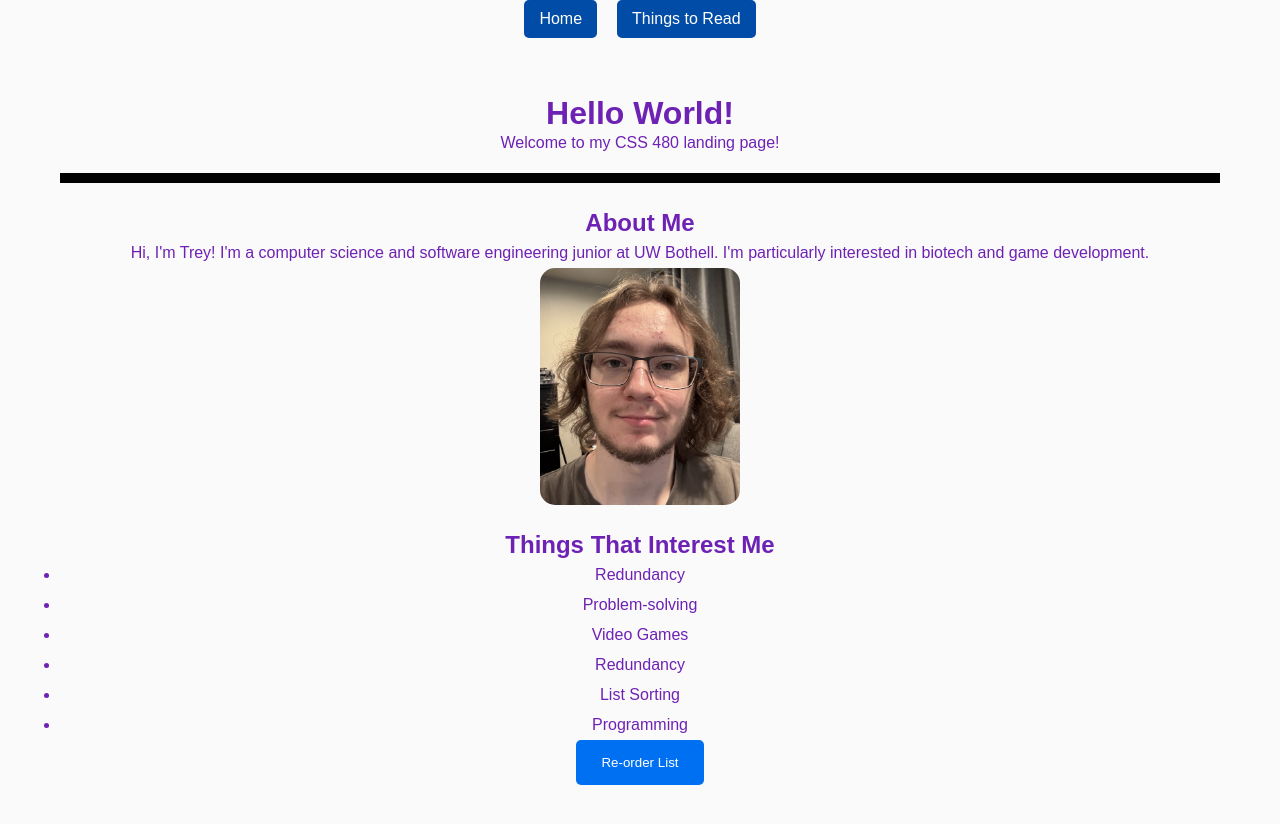
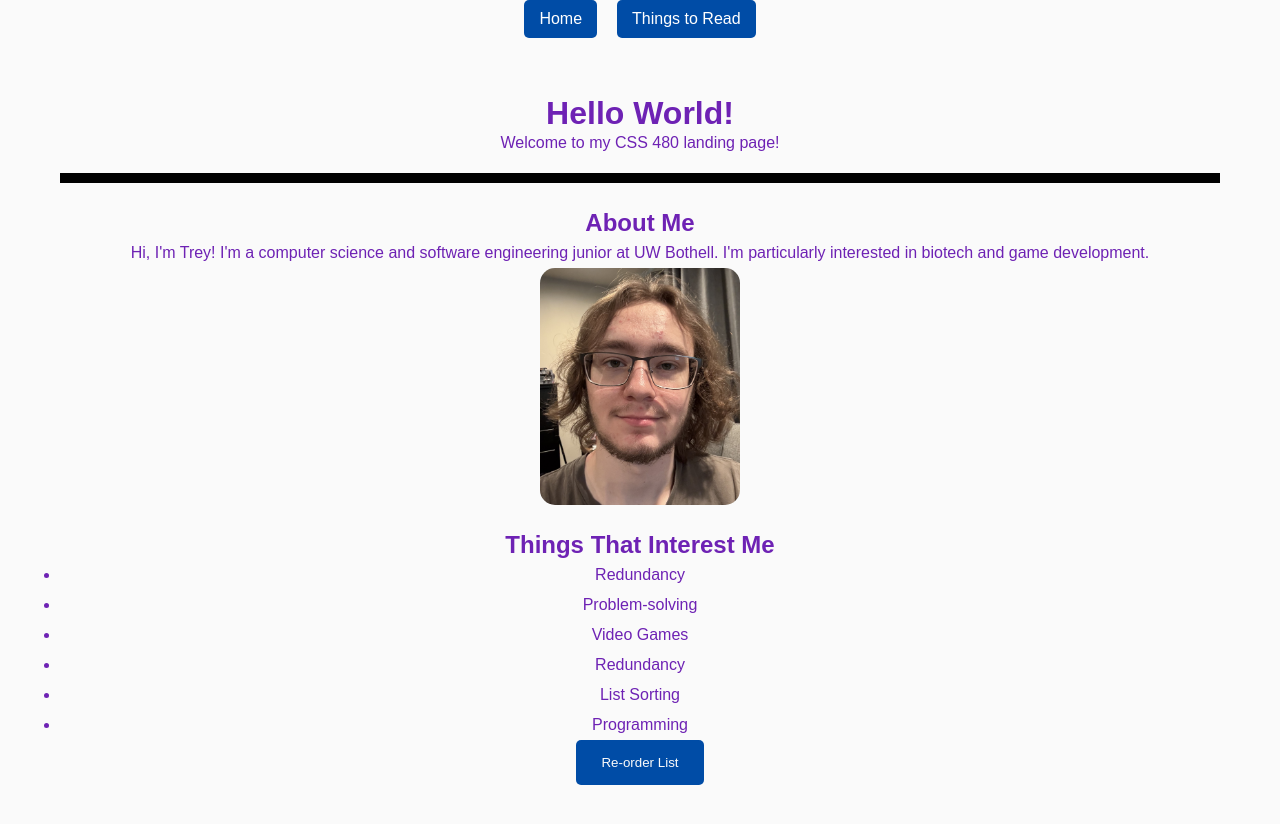
Before and after one commit to Trayouras/css-480-hello-world-new, a Next.js app: page / in a window 1280 px wide. Shown: the top 824 px of the page. Built offline with nearby package versions, Linux system fonts and the light colour scheme.

Commit message:
color tweak

```diff
--- a/src/app/home/page.js
+++ b/src/app/home/page.js
@@ -95,8 +95,8 @@ const styles = {
   },
   button: {
     padding: "15px 25px",
-    backgroundColor: "#0070f3",
-    color: "#fff",
+    backgroundColor: "#004ca6",
+    color: "#fafafa",
     border: "none",
     borderRadius: "5px",
     cursor: "pointer",
--- a/src/app/page.js
+++ b/src/app/page.js
@@ -95,8 +95,8 @@ const styles = {
     },
     button: {
         padding: "15px 25px",
-        backgroundColor: "#0070f3",
-        color: "#fff",
+        backgroundColor: "#004ca6",
+        color: "#fafafa",
         border: "none",
         borderRadius: "5px",
         cursor: "pointer",
```
